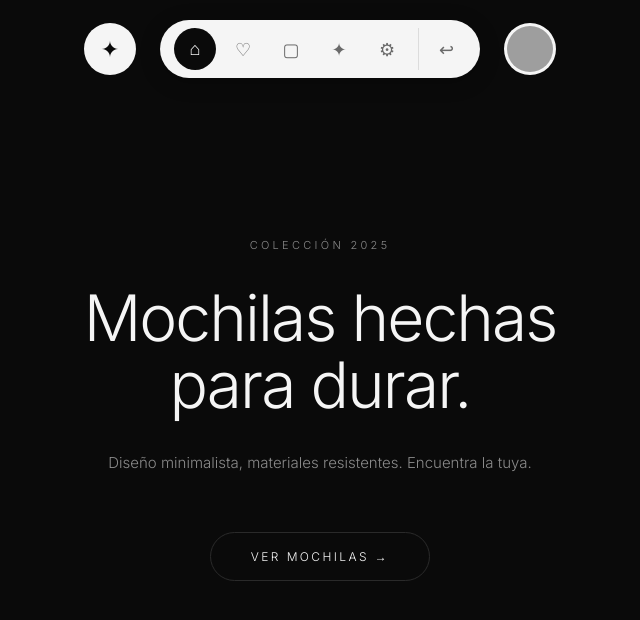
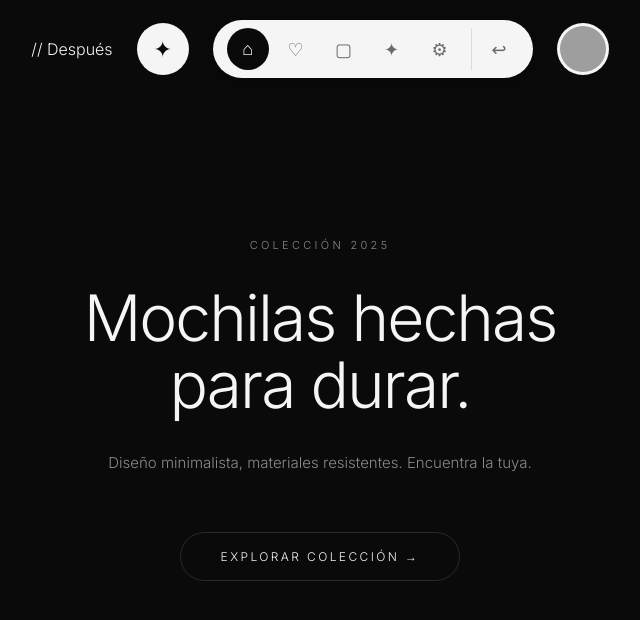
Before and after one commit to jarefu1/1proyecto-herramientas-para-el-desarrollo, a React (Vite) app: page / in a window 1280 px wide. Shown: the top 620 px of the page, without its empty margins (320-960 px from the left). Built offline with nearby package versions, Linux system fonts and the light colour scheme; grey boxes are pictures that could not be loaded.

Commit message:
feat(home): mejorar experiencia de usuario en home y navbar

```diff
--- a/src/components/Navbar.jsx
+++ b/src/components/Navbar.jsx
@@ -15,10 +15,10 @@ function Navbar() {
       <div className="navbar__inner">
 
         {/* Círculo con estrella (logo) */}
-        <NavLink to="/" className="navbar__logo">
-          <span>✦</span>
-        </NavLink>
-
+       // Después
+<NavLink to="/" className="navbar__logo" title="MHM-STORE">
+  <span>✦</span>
+</NavLink>
         {/* Píldora blanca con los íconos del menú */}
         <nav className="navbar__pill">
           {links.map((l) => (
--- a/src/pages/Home.jsx
+++ b/src/pages/Home.jsx
@@ -17,9 +17,9 @@ function Home() {
         Encuentra la tuya.
       </p>
 
-      <Link to="/login" className="hero__cta">
-        VER MOCHILAS →
-      </Link>
+      <Link to="/catalogo" className="hero__cta">
+  EXPLORAR COLECCIÓN →
+</Link>
     </main>
   );
 }
```
